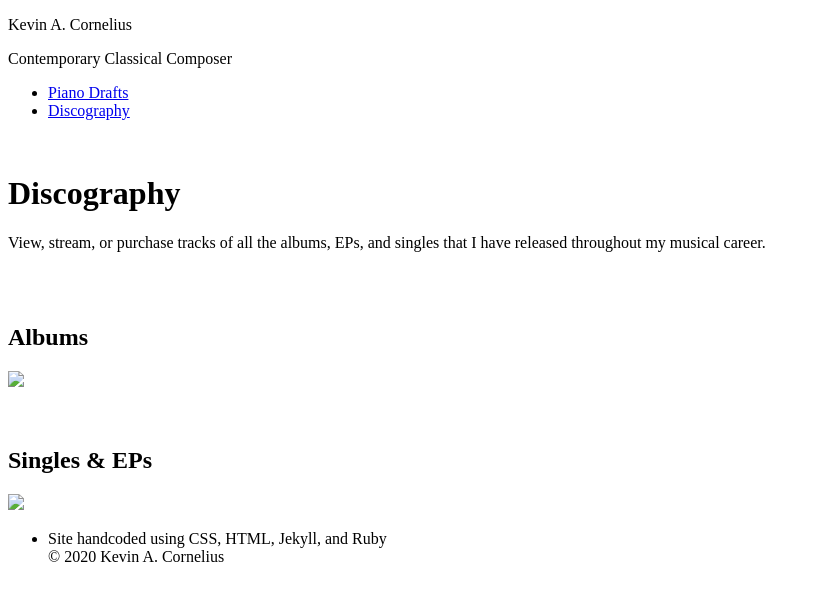
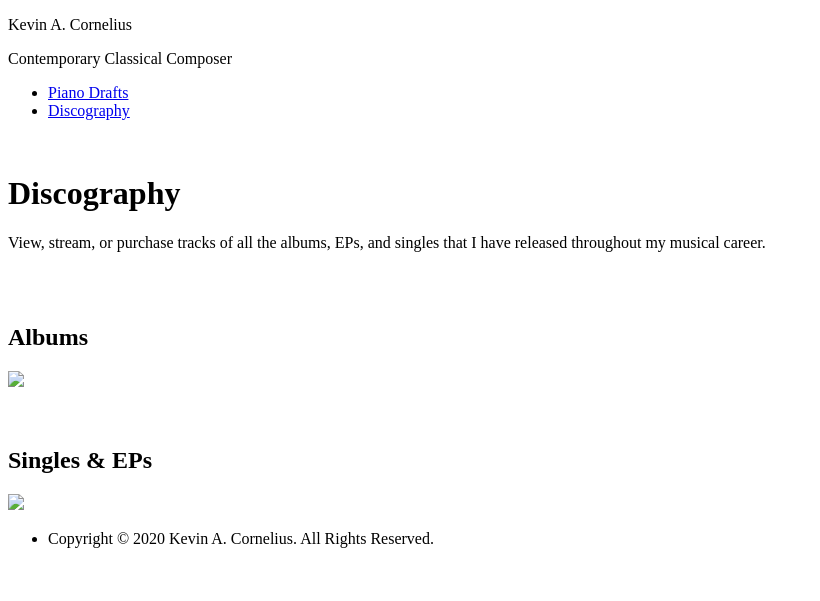
Before and after one commit to kevinacornelius/kevinacornelius.github.io, a Jekyll site: the page built from discography/index.html, in a window 1280 px wide. Shown: the top 601 px of the page, without its empty margins (0-820 px from the left). Built offline with Jekyll 4.4.1, drawn with Linux system fonts in a browser that asks for light colours; nearby versions of some CDN libraries.

Commit message:
Update default-music.html

```diff
--- a/_layouts/default-music.html
+++ b/_layouts/default-music.html
@@ -44,7 +44,7 @@
 
     <footer>
       <ul>
-        <li>Site handcoded using CSS, HTML, Jekyll, and Ruby<br/>&copy; 2020 Kevin A. Cornelius</li>
+        <li>Copyright &copy; 2020 Kevin A. Cornelius. All Rights Reserved.</li>
       </ul>
     </footer>
   </body>
```
